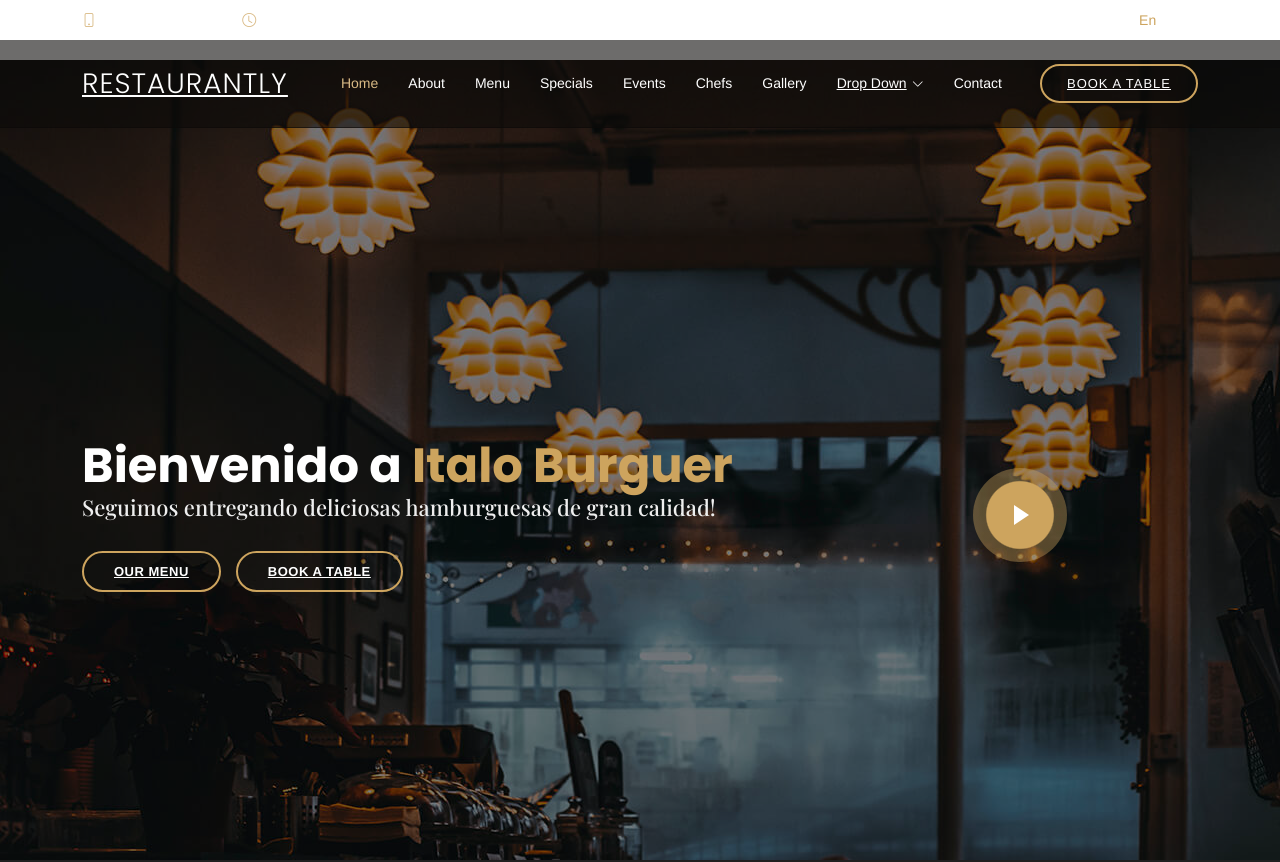
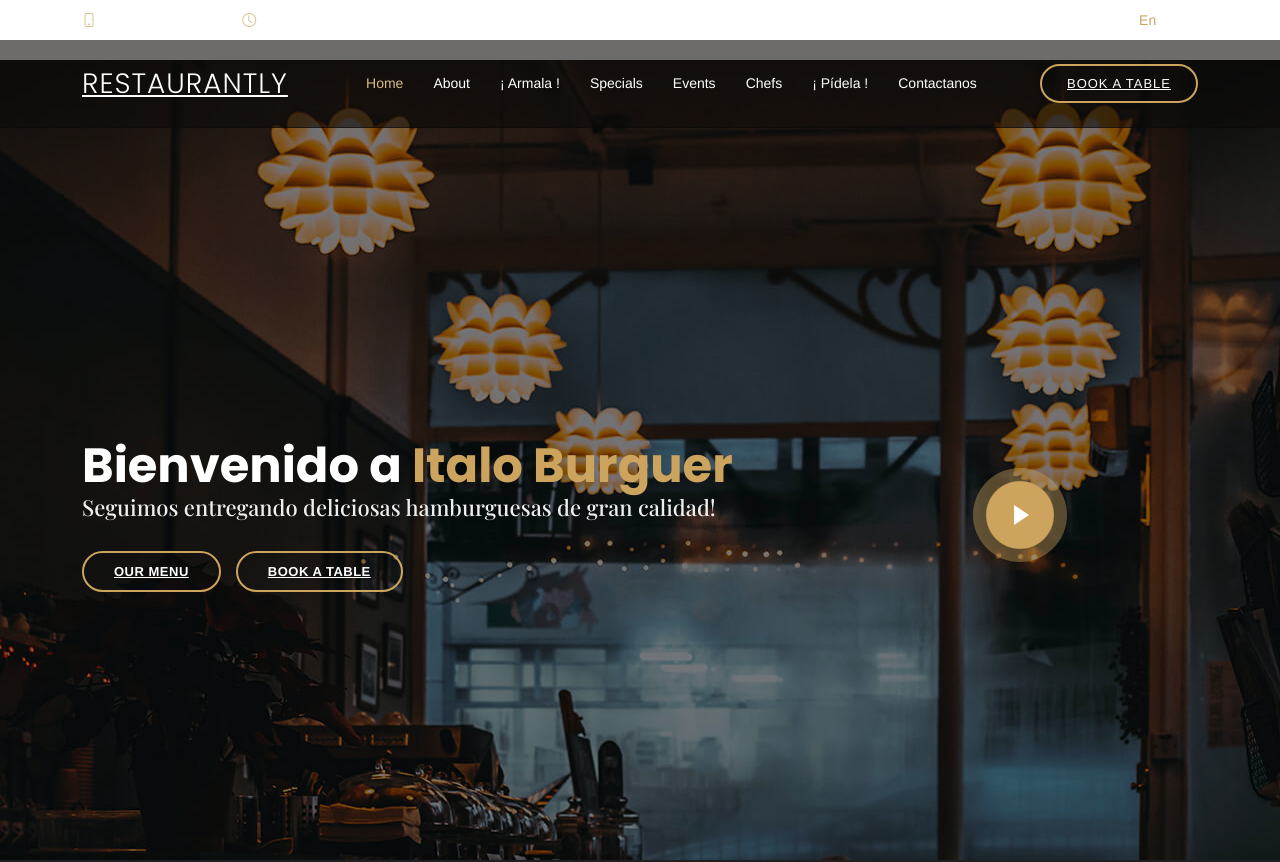
Before and after one commit to italoburguer/ItaloB-Remaster, a Vue app: page / in a window 1280 px wide. Shown: the top 862 px of the page. Built offline with nearby package versions, Linux system fonts and the light colour scheme; grey boxes are pictures that could not be loaded; a web font is replaced by a local one.

Commit message:
34,38,39,56

```diff
--- a/src/views/Landing.vue
+++ b/src/views/Landing.vue
@@ -31,12 +31,12 @@
         <ul>
           <li><a class="nav-link scrollto active" href="#hero">Home</a></li>
           <li><a class="nav-link scrollto" href="#about">About</a></li>
-          <li><a class="nav-link scrollto" href="#menu">Menu</a></li>
+          <li><a class="nav-link scrollto" href="#menu">¡ Armala !</a></li>
           <li><a class="nav-link scrollto" href="#specials">Specials</a></li>
           <li><a class="nav-link scrollto" href="#events">Events</a></li>
           <li><a class="nav-link scrollto" href="#chefs">Chefs</a></li>
-          <li><a class="nav-link scrollto" href="#gallery">Gallery</a></li>
-          <li class="dropdown"><a href="#"><span>Drop Down</span> <i class="bi bi-chevron-down"></i></a>
+          <li><a class="nav-link scrollto" href="#gallery">¡ Pídela !</a></li>
+          <!-- <li class="dropdown"><a href="#"><span>Drop Down</span> <i class="bi bi-chevron-down"></i></a> -->
             <!-- <ul>
               <li><a href="#">Drop Down 1</a></li>
               <li class="dropdown"><a href="#"><span>Deep Drop Down</span> <i class="bi bi-chevron-right"></i></a>
@@ -53,7 +53,7 @@
               <li><a href="#">Drop Down 4</a></li>
             </ul> -->
           </li>
-          <li><a class="nav-link scrollto" href="#contact">Contact</a></li>
+          <li><a class="nav-link scrollto" href="#contact">Contactanos</a></li>
         </ul>
         <i class="bi bi-list mobile-nav-toggle"></i>
       </nav><!-- .navbar -->
```
